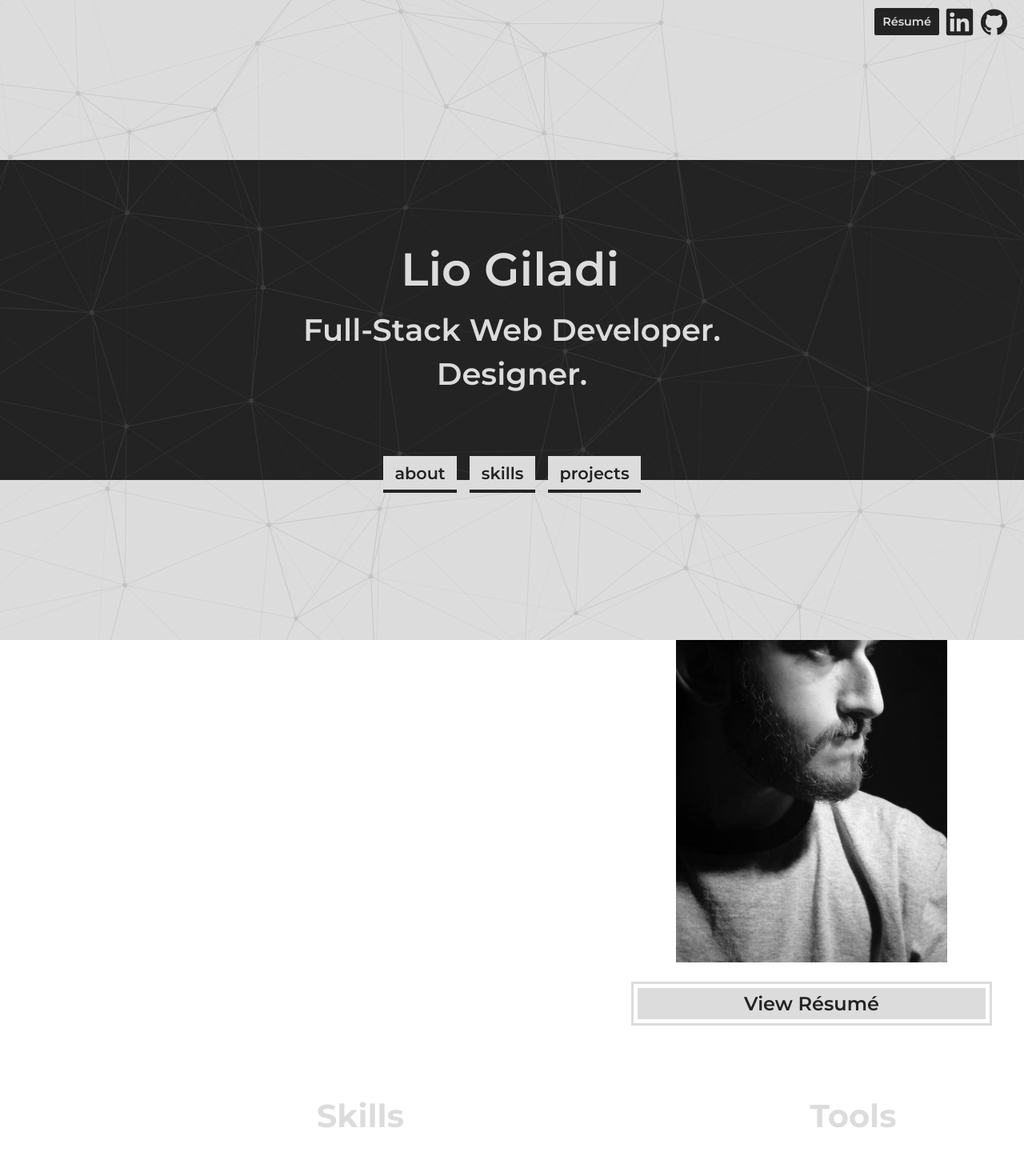
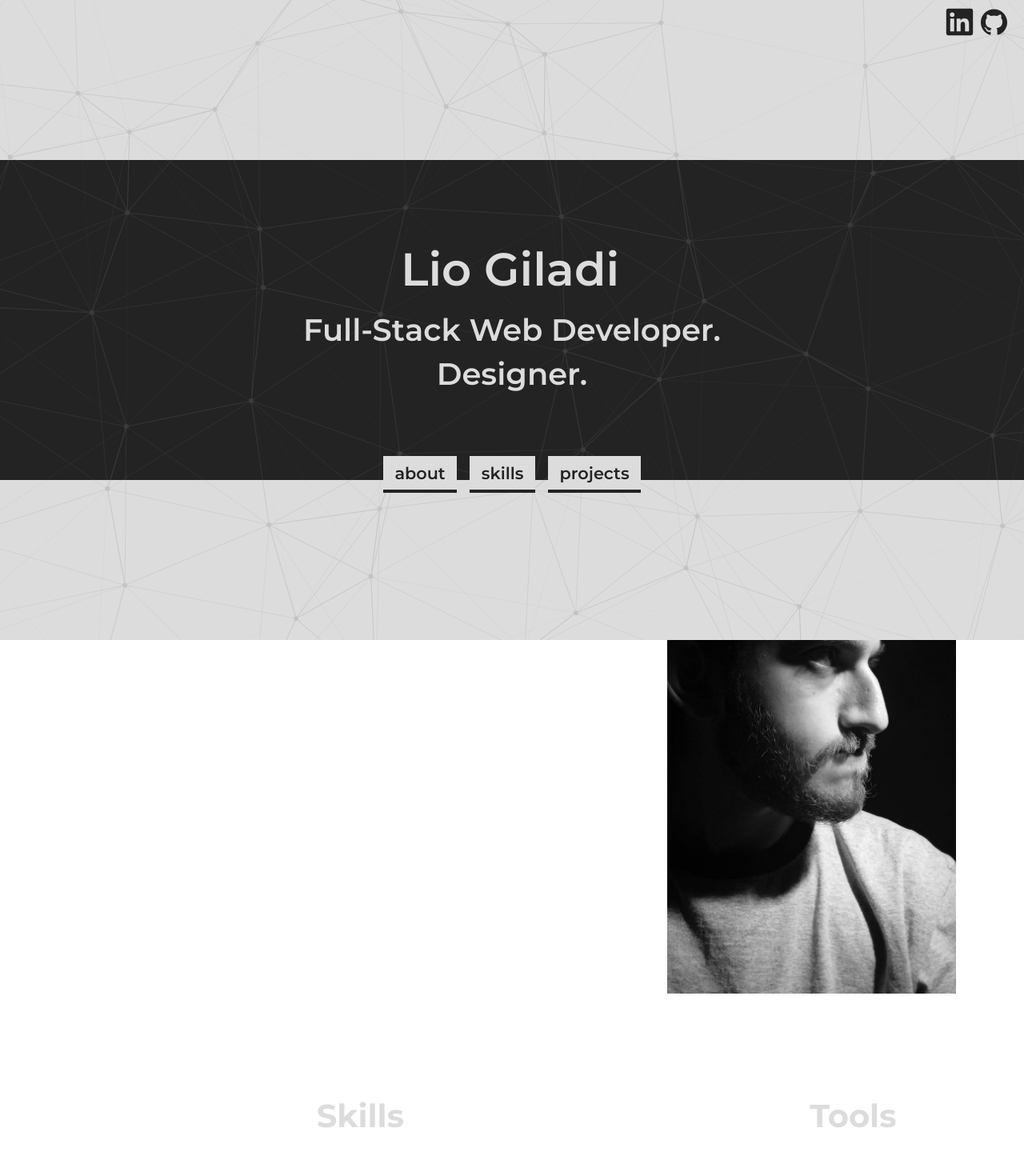
Before and after one commit to liogiladi/portfolio, a React (Vite) app: page /#home in a window 1280 px wide. Shown: the top 1465 px of the page at 80% size. Built offline with nearby package versions, Linux system fonts and the light colour scheme.

Commit message:
remove resume for the moment (should be emailed/sent instead)

```diff
--- a/src/components/headerRelated/Header.tsx
+++ b/src/components/headerRelated/Header.tsx
@@ -17,9 +17,6 @@ export default function Header() {
 				</>
 			) : (
 				<div id={styles.links}>
-					<a id={styles.resume} href="/Lio Giladi Resume.pdf" target="_blank">
-						Résumé
-					</a>
 					<a href="https://www.linkedin.com/in/lio-giladi">
 						<LinkedIn />
 					</a>
--- a/src/components/headerRelated/Menu.tsx
+++ b/src/components/headerRelated/Menu.tsx
@@ -49,9 +49,6 @@ export default function Menu() {
 					<a href="https://github.com/liogiladi">
 						<GitHub />
 					</a>
-					<a href="/Lio Giladi Resume.pdf" target="_blank">
-						Résumé
-					</a>
 				</div>
 			</nav>
 		</div>
--- a/src/components/sections/AboutSection.tsx
+++ b/src/components/sections/AboutSection.tsx
@@ -7,7 +7,10 @@ import $globalStore from "@/utils/globalStore";
 import { useMediaQuery } from "@/hooks/useMediaQuery";
 
 export default function AboutSection() {
-	const enterFromAbove = useStore($globalStore, (store) => store.aboutEnteredFromAbove);
+	const enterFromAbove = useStore(
+		$globalStore,
+		(store) => store.aboutEnteredFromAbove
+	);
 
 	const [showRemark, setShowRemark] = useState(false);
 	const remarkRef = useInViewRatio((ratio) => {
@@ -22,21 +25,31 @@ export default function AboutSection() {
 			<section style={{ opacity: enterFromAbove ? 1 : 0 }}>
 				<h2>About</h2>
 				<p>
-					In recent years, I found my love in web development and was given the opportunity to
-					specialize in it during my military service at the IDF as a full-stack web developer.
+					In recent years, I found my love in web development and was
+					given the opportunity to specialize in it during my military
+					service at the IDF as a full-stack web developer.
 				</p>
 				<p>
-					Alongside the technological aspect, to a large extent, I also have an artistic side,
-					through which I was privileged to contribute a portion of my service as a UIUX designer
-					for various systems.
+					Alongside the technological aspect, to a large extent, I
+					also have an artistic side, through which I was privileged
+					to contribute a portion of my service as a UIUX designer for
+					various systems.
 				</p>
 				<p id={styles.conclusion}>
-					<span>My characteristics - orderly, efficient, and dedicated.</span>
+					<span>
+						My characteristics - orderly, efficient, and dedicated.
+					</span>
 					<br />
 					<br />
-					<span ref={remarkRef} style={{ width: showRemark ? "100%" : "0%", transition: "0.4s" }}>
-						&nbsp;&nbsp;Looking forward to the next{isMobile ? <br /> : ""} opportunity
-						:)&nbsp;&nbsp;
+					<span
+						ref={remarkRef}
+						style={{
+							width: showRemark ? "100%" : "0%",
+							transition: "0.4s",
+						}}
+					>
+						&nbsp;&nbsp;Looking forward to the next
+						{isMobile ? <br /> : ""} opportunity :)&nbsp;&nbsp;
 					</span>
 				</p>
 			</section>
@@ -50,10 +63,10 @@ export default function AboutSection() {
 					},
 				})}
 			>
-				<div id={styles["img-wrapper"]} style={{ height: showRemark ? "100%" : 0 }}></div>
-				<a href="/Lio Giladi Resume.pdf" target="_blank">
-					View Résumé
-				</a>
+				<div
+					id={styles["img-wrapper"]}
+					style={{ height: showRemark ? "100%" : 0 }}
+				></div>
 			</section>
 		</section>
 	);
```
Also changed, not shown: 1 other file (tests, documents, lock files or other folders).
